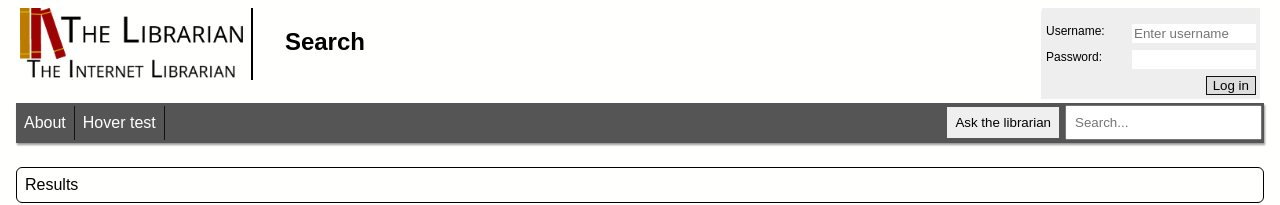
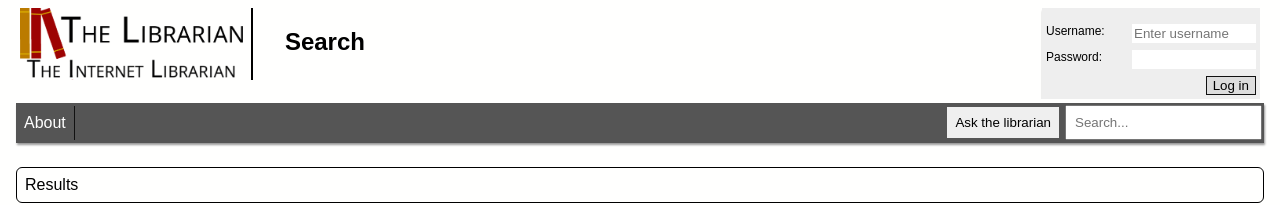
Before and after one commit to LRG1998/bettergoodreads, a SvelteKit app: page /search in a window 1280 px wide. Shown: the top 205 px of the page. Built offline with nearby package versions, Linux system fonts and the light colour scheme.

Commit message:
removed hover test

```diff
--- a/src/routes/search/+page.svelte
+++ b/src/routes/search/+page.svelte
@@ -74,7 +74,6 @@ function login(username){
 
     <div id = "topbar">
         <a id = "barnav" href="../about/">About</a>
-        <a id = "barnav" href="#">Hover test</a>
         <input type="text" placeholder="Search...">
         <a href="search/"><button id="SearchButton">Ask the librarian</button></a>
     </div>
```
